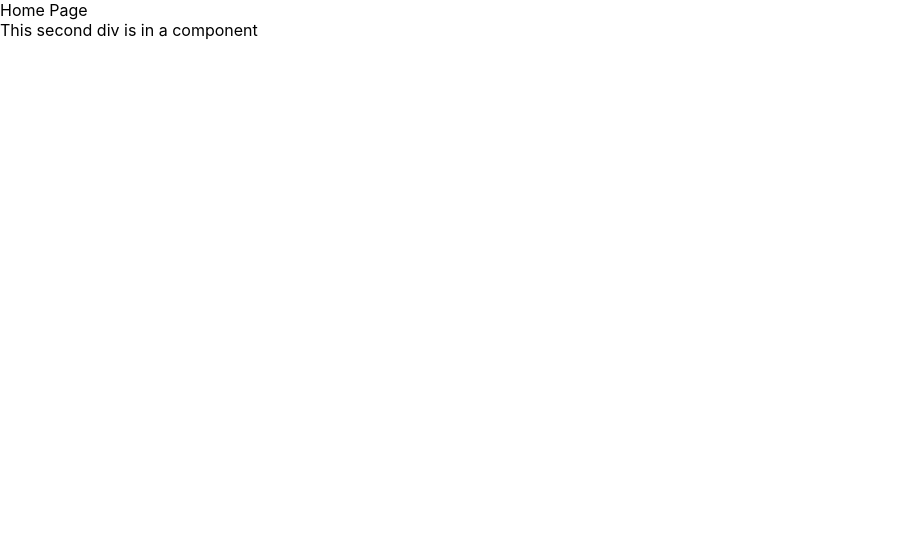
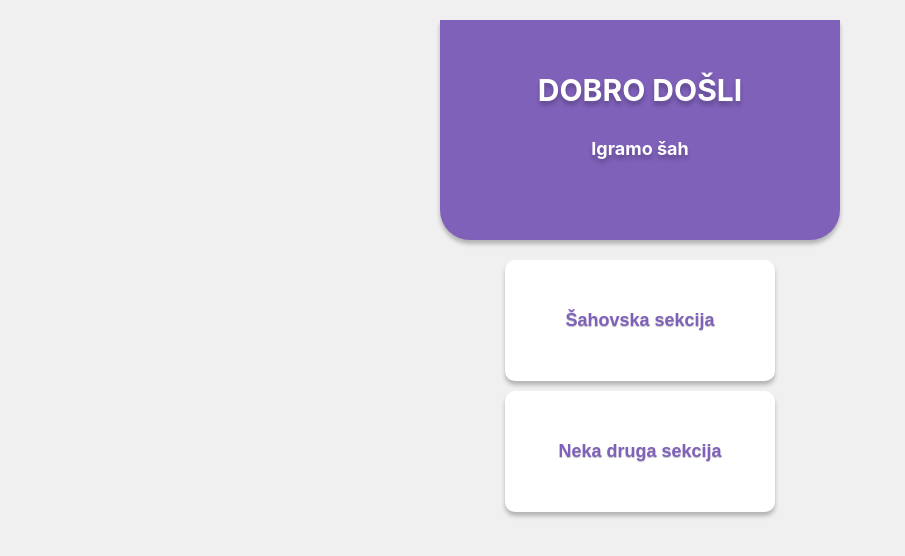
Before and after one commit to LukaArambasic2/chess-rank-up, a React (Create React App) app in the folder frontend/: page / in a window 1280 px wide. Shown: the top 556 px of the page, without its empty margins (0-905 px from the left). Built offline with nearby package versions, Linux system fonts and the light colour scheme.

Commit message:
Homepage ulogiran i points component koji ima isti kod za leaderboard component (ne treba vise)

```diff
--- a/frontend/src/App.js
+++ b/frontend/src/App.js
@@ -1,22 +1,23 @@
+// src/App.js
 import React from 'react';
-import './App.css';
-import {createBrowserRouter, RouterProvider} from 'react-router-dom';
-import ExamplePage from './pages/examplePage/ExamplePage';
+import { Route, BrowserRouter as Router, Routes } from 'react-router-dom';
+import Scoreboard from './components/Scoreboard';
+import HomePage from './pages/HomePage';
+
+const sections = [
+  { id: 'section1', name: 'Šahovska sekcija', heading: 'DOBRO DOŠLI', description: 'Igramo šah' },
+  { id: 'section2', name: 'Neka druga sekcija', heading: 'DOBRO DOŠLI', description: 'Igramo nešto drugo' },
+  // Add more sections as needed
+];
 
 function App() {
-
-  const router = createBrowserRouter([
-    {
-      path: "/",
-      element: <ExamplePage />
-    }
-  ])
-
-
   return (
-    <React.StrictMode>
-      <RouterProvider router={router} />
-    </React.StrictMode>
+    <Router>
+      <Routes>
+        <Route path="/" element={<HomePage sections={sections} />} />
+        <Route path="/scoreboard" element={<Scoreboard />} />
+      </Routes>
+    </Router>
   );
 }
 
--- /dev/null
+++ b/frontend/src/components/Scoreboard.css
@@ -0,0 +1,100 @@
+/* NE TREBA VIŠE */
+
+.scoreboard {
+   display: flex;
+   justify-content: center;
+   gap: 10px;
+   padding: 10px;
+}
+
+.contestant-container {
+   display: flex;
+   flex-direction: column;
+   align-items: center;
+   background-color: white;
+   border-radius: 20px;
+   box-shadow: 0px 2px 2px 0px #00000040;
+   width: 101px;
+   height: 123px;
+   position: relative;
+   text-align: center;
+   justify-content: center;
+}
+
+.first {
+   width: 107px;
+   height: 128px;
+}
+
+.contestant {
+   display: flex;
+   flex-direction: column;
+   align-items: center;
+   justify-content: center;
+   padding: 10px 5px;
+}
+
+.contestant h3 {
+   margin: 0;
+   font-size: 14px;
+   font-weight: normal;
+   color: black;
+   text-shadow: 0 0.5px 0.5px black;
+   white-space: pre-line;
+}
+
+.score {
+   margin: 5px 0 0 0;
+   font-size: 40px;
+   font-weight: none;
+   color: #7F61BA;
+   text-shadow: 0 1px 1px black;
+}
+
+.rank-circle {
+   position: absolute;
+   bottom: -15px;
+   background-color: #423164;
+   border-radius: 50%;
+   width: 30px;
+   height: 30px;
+   display: flex;
+   align-items: center;
+   justify-content: center;
+   box-shadow: 0px 2px 2px 0px #00000040;
+}
+
+.rank {
+   margin: 0;
+   font-size: 20px;
+   font-weight: bold;
+   color: white;
+   text-shadow: 0 1px 1px black;
+}
+
+/* ChatGPT reka da nadodan jer san ga pita oce se prikazivat
+dobro na mobitelima , IDK */
+@media (max-width: 600px) {
+   .contestant-container {
+      width: 90px;
+      height: 110px;
+   }
+
+   .first {
+      width: 96px;
+      height: 115px;
+   }
+
+   .score {
+      font-size: 22px;
+   }
+
+   .rank-circle {
+      width: 25px;
+      height: 25px;
+   }
+
+   .rank {
+      font-size: 14px;
+   }
+}
--- /dev/null
+++ b/frontend/src/components/Scoreboard.js
@@ -0,0 +1,33 @@
+/* NE TREBA VIŠE */
+
+import React from 'react';
+import './Scoreboard.css';
+
+const Scoreboard = () => {
+  const topThree = [
+    { rank: 2, name: 'Zlatko Dalić', score: 32 },
+    { rank: 1, name: 'Izbornik Dena', score: 69 },
+    { rank: 3, name: 'Ime Prezime', score: 26 },
+  ];
+
+  return (
+    <div className="scoreboard">
+      {topThree.map((contestant) => (
+        <div
+          key={contestant.rank}
+          className={`contestant-container ${contestant.rank === 1 ? 'first' : ''}`}
+        >
+          <div className="contestant">
+            <h3>{contestant.name.split(' ').join('\n')}</h3>
+            <p className="score">{contestant.score}</p>
+          </div>
+          <div className="rank-circle">
+            <p className="rank">{contestant.rank}</p>
+          </div>
+        </div>
+      ))}
+    </div>
+  );
+};
+
+export default Scoreboard;
--- a/frontend/src/components/exampleFolder/Example.jsx
+++ /dev/null
@@ -1,12 +0,0 @@
-import React, { useState, useEffect } from "react";
-import "./Example.css";
-
-const Example = () => {
-    return (
-        <>
-            <div>This second div is in a component</div>
-        </>
-    );
-}
-
-export default Example;
--- /dev/null
+++ b/frontend/src/pages/HomePage.css
@@ -0,0 +1,107 @@
+body,
+html {
+   margin: 0;
+   padding: 0;
+   font-family: 'Inter', sans-serif;
+   box-sizing: border-box;
+   background-color: #f0f0f0;
+}
+
+.home-page {
+   display: flex;
+   flex-direction: column;
+   align-items: center;
+   padding: 20px;
+}
+
+.welcome-message {
+   background-color: #7F61BA;
+   color: white;
+   padding: 20px;
+   width: 360px;
+   height: 180px;
+   border-radius: 0px 0px 30px 30px;
+   text-align: center;
+   box-shadow: 0px 4px 4px 0px #00000040;
+   display: flex;
+   flex-direction: column;
+   align-items: center;
+   justify-content: center;
+}
+
+.welcome-message h1 {
+   margin: 0;
+   font-size: 30px;
+   font-weight: bold;
+   text-shadow: 0px 4px 4px #00000040;
+}
+
+.welcome-message p {
+   margin: 30px 0;
+   font-size: 18px;
+   font-weight: bold;
+   text-shadow: 0px 4px 4px #00000040;
+}
+
+.section-list {
+   width: 100%;
+   max-width: 270px;
+   margin-top: 20px;
+   display: flex;
+   flex-direction: column;
+   align-items: stretch;
+}
+
+.section-list button {
+   padding: 50px;
+   font-size: 18px;
+   font-weight: bold;
+   text-shadow: 0px 1px 1px #00000040;
+   border: none;
+   background-color: white;
+   color: #7F61BA;
+   border-radius: 10px;
+   cursor: pointer;
+   margin-bottom: 10px;
+   box-shadow: 0px 4px 4px 0px #00000040;
+   transition: background-color 0.3s ease, color 0.3s ease;
+}
+
+.section-list button:hover {
+   background-color: #f0f0f0;
+   color: #7F61BA;
+}
+
+.section-list button.active {
+   background-color: #7F61BA;
+   color: white;
+   box-shadow: 0px 4px 4px 0px #00000040;
+}
+
+.section-details {
+   margin-top: 20px;
+   width: 100%;
+   max-width: 360px;
+   background-color: #e0e0e0;
+   padding: 20px;
+   border-radius: 10px;
+   box-shadow: 0px 4px 4px 0px #00000040;
+}
+
+/* ChatGPT reka da nadodan jer san ga pita oce se prikazivat
+dobro na mobitelima , IDK */
+@media (max-width: 600px) {
+   .home-page {
+      padding: 10px;
+   }
+
+   .welcome-message {
+      font-size: 18px;
+      padding: 15px;
+   }
+
+   .section-list button {
+      font-size: 16px;
+      padding: 20px;
+   }
+}
--- /dev/null
+++ b/frontend/src/pages/HomePage.js
@@ -0,0 +1,36 @@
+// Zakomentirano dok se ne implementira DropDown //
+
+import React, { useState } from 'react';
+// import HamburgerMenu from '../components/HamburgerMenu'; //
+import './HomePage.css';
+
+const HomePage = ({ sections }) => {
+  const [selectedSection, setSelectedSection] = useState(sections[0]);
+
+  const handleSectionClick = (section) => {
+    if (selectedSection.id === section.id) {
+      return;
+    } else {
+      setSelectedSection(section);
+    }
+  };
+
+  return (
+    <div className="home-page">
+      {/* <HamburgerMenu /> */}
+      <div className="welcome-message">
+        <h1>{selectedSection.heading}</h1>
+        <p>{selectedSection.description}</p>
+      </div>
+      <div className="section-list">
+        {sections.map((section) => (
+          <button key={section.id} onClick={() => handleSectionClick(section)}>
+            {section.name}
+          </button>
+        ))}
+      </div>
+    </div>
+  );
+};
+
+export default HomePage;
--- a/frontend/src/pages/examplePage/ExamplePage.jsx
+++ /dev/null
@@ -1,15 +0,0 @@
-import React from "react";
-import Example from "../../components/exampleFolder/Example";
-
-const ExamplePage = () => {
-    return (
-        <>
-            <div>
-                Home Page
-            </div>
-            <Example />
-        </>
-    );
-}
-
-export default ExamplePage;
```
Also changed, not shown: frontend/src/components/exampleFolder/Example.css (deleted), frontend/src/pages/examplePage/ExamplePage.css (deleted).
